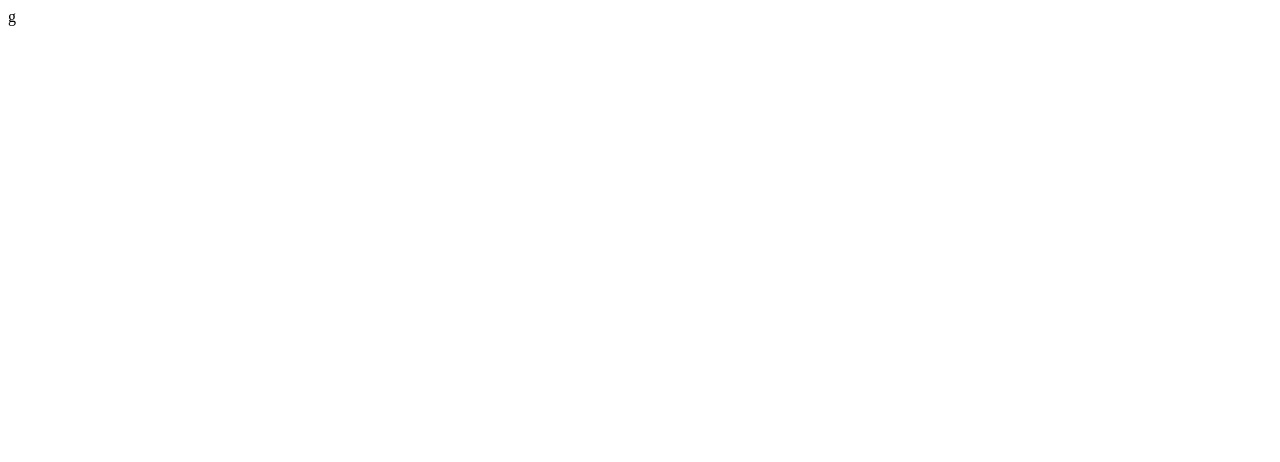
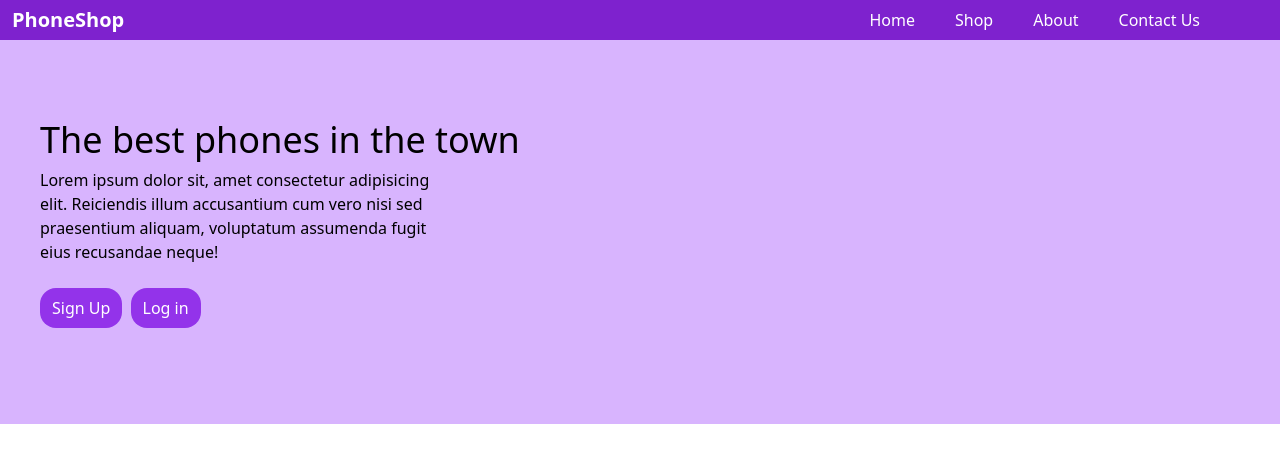
Before and after one commit to bitsonymous/Landing-Page, a plain HTML site: page Landing Page/index.html in a window 1280 px wide. Drawn offline with nearby package versions, Linux system fonts and the light colour scheme.

Commit message:
Update index.html

```diff
--- a/Landing Page/index.html
+++ b/Landing Page/index.html
@@ -1 +1,38 @@
-g
+
+<!DOCTYPE html>
+<html lang="en">
+<head>
+    <meta charset="UTF-8">
+    <meta http-equiv="X-UA-Compatible" content="IE=edge">
+    <meta name="viewport" content="width=device-width, initial-scale=1.0">
+    <script src="https://cdn.tailwindcss.com"></script>
+    <title>Best Phones</title>
+
+</head>
+<body>
+    <nav class="flex justify-between  bg-purple-700">
+       <span class="text-white text-xl mx-3 font-bold flex items-center">PhoneShop</span>
+        <ul class="flex space-x-10 px-20 py-2 justify-end text-white">
+            <li class="cursor-pointer">Home</li>
+            <li class="cursor-pointer">Shop</li>
+            <li class="cursor-pointer">About</li>
+            <li class="cursor-pointer">Contact Us</li>
+        </ul>
+    </nav>
+    <main class="flex justify-around bg-purple-300">
+    <div class="  py-20 pl-10">
+        <div class= "text-4xl">
+            The best phones in the town
+        </div>
+        <div class="py-2 w-1/3"><p>Lorem ipsum dolor sit, amet consectetur adipisicing elit. Reiciendis illum accusantium cum vero nisi sed praesentium aliquam, voluptatum assumenda fugit eius recusandae neque!</p></div>
+        <div class="buttons my-4">
+            <button class="bg-purple-600 py-2 px-3 rounded-2xl text-white hover:text-slate-700 hover:bg-purple-400"> Sign Up</button>
+            <button class="bg-purple-600 py-2 px-3 rounded-2xl text-white hover:text-slate-700 hover:bg-purple-400 mx-1"> Log in</button>
+        </div>
+    </div>
+    <div class="flex items-center">
+        <img src="phonesale-removebg-preview.png" alt="">
+    </div>
+</main>
+</body>
+</html>
```
